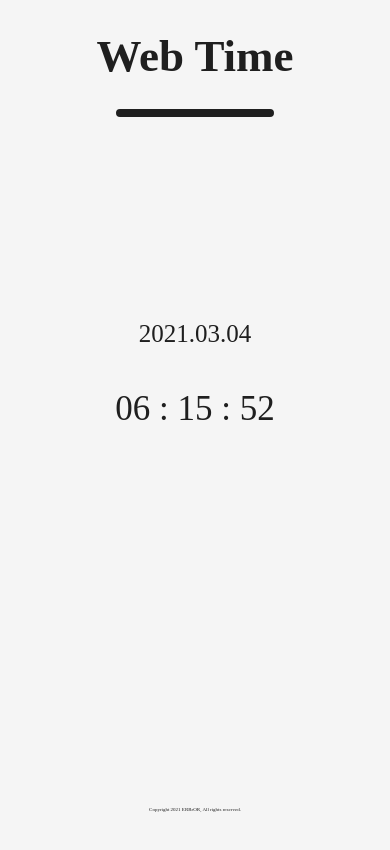
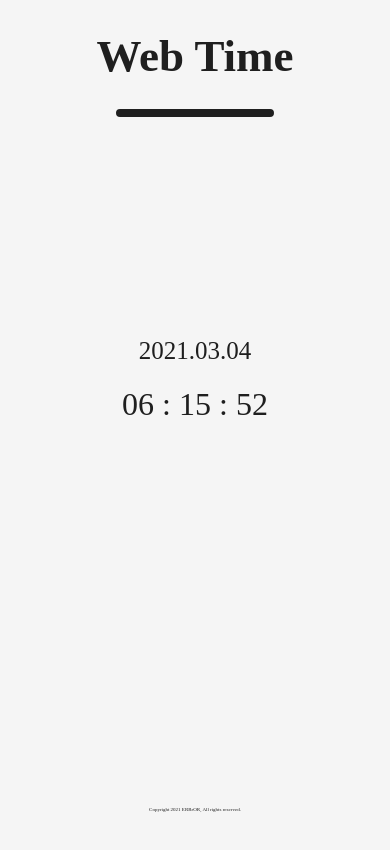
Before and after one commit to unsignd/WebTime, a React (Create React App) app: page / in a window 390 px wide. Shown: the top 850 px of the page. Built offline with nearby package versions, Linux system fonts and the light colour scheme; a web font is replaced by a local one.

Commit message:
feat : css

```diff
--- a/src/App.css
+++ b/src/App.css
@@ -213,7 +213,7 @@ hr{
     user-select: none;
     font-size: 25px;
     position: absolute;
-    top: 35%;
+    top: 37%;
     left: 50%;
     transform: translateX(-50%);
   }
@@ -223,7 +223,7 @@ hr{
     -khtml-user-select: none;
     -webkit-user-select: none;
     user-select: none;
-    font-size: 35px;
+    font-size: 32px;
     position: absolute;
     top : 42%;
     left: 50%;
```
